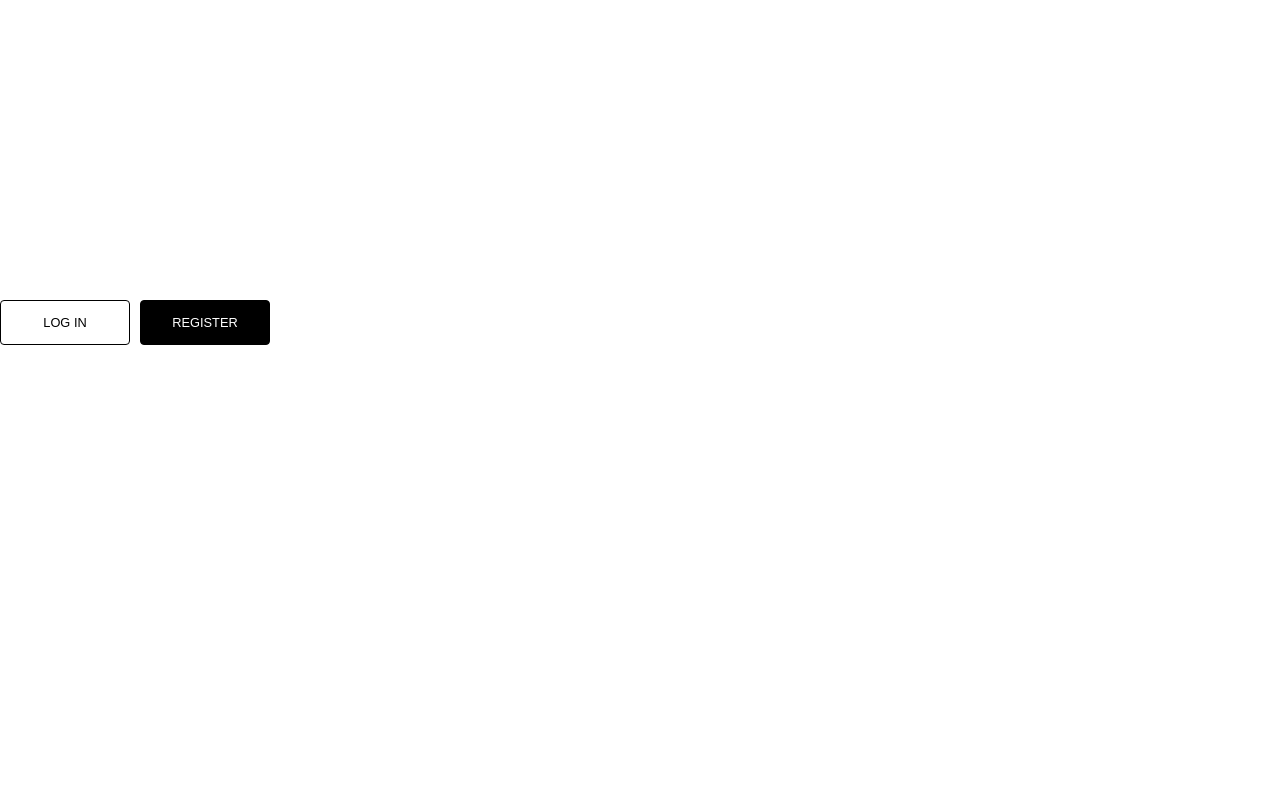
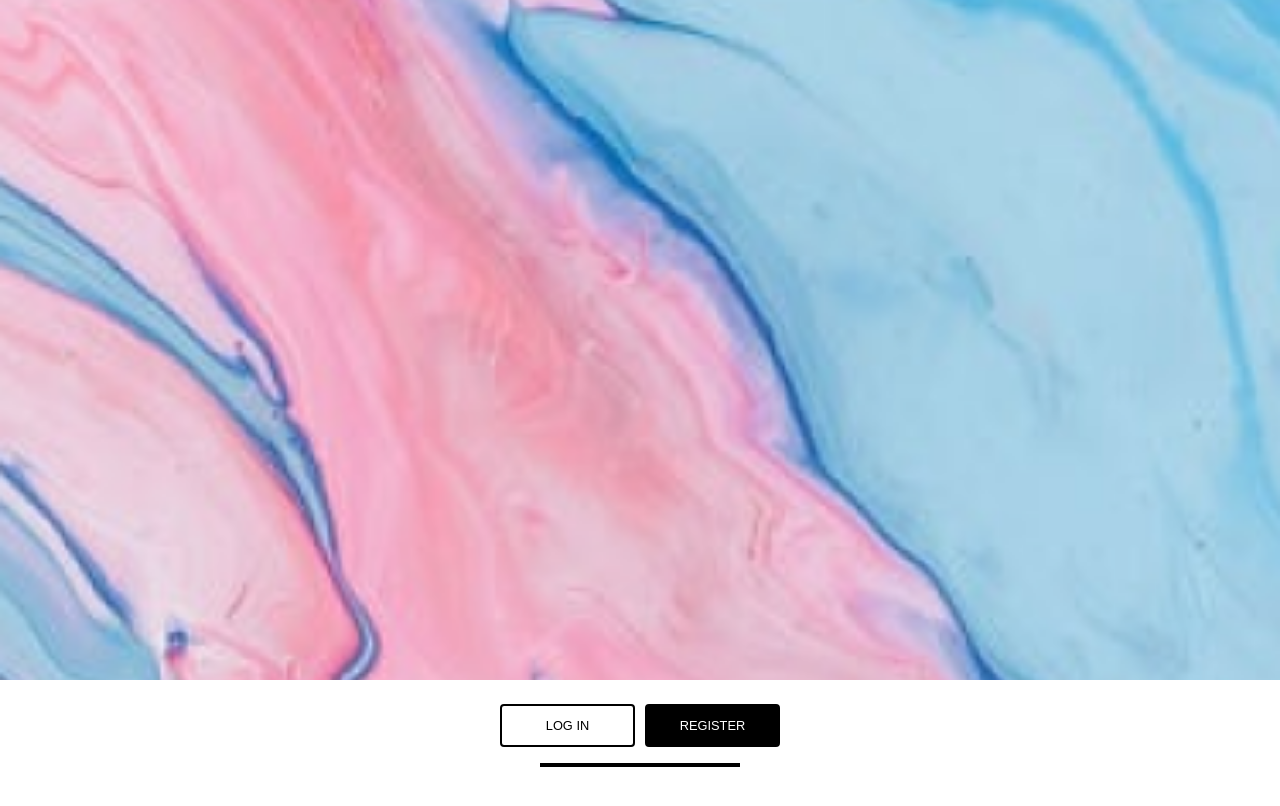
Before and after one commit to matheuspaivah2/gestao-de-habitos, a React (Create React App) app: page / in a window 1280 px wide. Shown: the top 806 px of the page. Built offline with nearby package versions, Linux system fonts and the light colour scheme.

Commit message:
feat: Page Home

```diff
--- a/src/components/Button/styles.js
+++ b/src/components/Button/styles.js
@@ -1,13 +1,13 @@
 import styled from "styled-components";
 
 export const Container = styled.button`
-  border: 1px solid black;
+  border: 2px solid black;
   border-radius: 4px;
   background-color: black;
-  width: 130px;
+  width: 135px;
   padding: 6px;
-  padding-top: 14px;
-  padding-bottom: 14px;
+  padding-top: 12px;
+  padding-bottom: 12px;
   color: ${({ white }) => (white ? "black" : "white")};
   background-color: ${({ white }) => (white ? "white" : "black")};
   font-size: 0.8rem;
--- a/src/pages/Home/index.js
+++ b/src/pages/Home/index.js
@@ -1,12 +1,17 @@
 import { Container } from "./styles";
 import Button from "../../components/Button";
+import BackgroundHome from "../../assests/backgroundHome.png";
 const Home = () => {
   return (
     <Container>
+      <figure>
+        <img src={BackgroundHome} alt=""></img>
+      </figure>
       <div className="containerButtons">
         <Button white={true}>LOG IN</Button>
         <Button>REGISTER</Button>
       </div>
+      <div className="bar"></div>
     </Container>
   );
 };
--- a/src/pages/Home/styles.js
+++ b/src/pages/Home/styles.js
@@ -3,10 +3,28 @@ import styled from "styled-components";
 export const Container = styled.div`
   display: flex;
   flex-direction: column;
-  margin-top: 300px;
 
+  figure {
+    height: 85vh;
+    width: 100%;
+    img {
+      height: 85vh;
+      width: 100%;
+      object-fit: cover;
+    }
+  }
   .containerButtons {
     display: flex;
+    margin-top: 3vh;
     column-gap: 10px;
+    justify-content: center;
+  }
+
+  .bar {
+    margin: 0 auto;
+    height: 4px;
+    width: 200px;
+    background-color: black;
+    margin-top: 2vh;
   }
 `;
```
Also changed, not shown: src/assests/backgroundHome.png (added).
